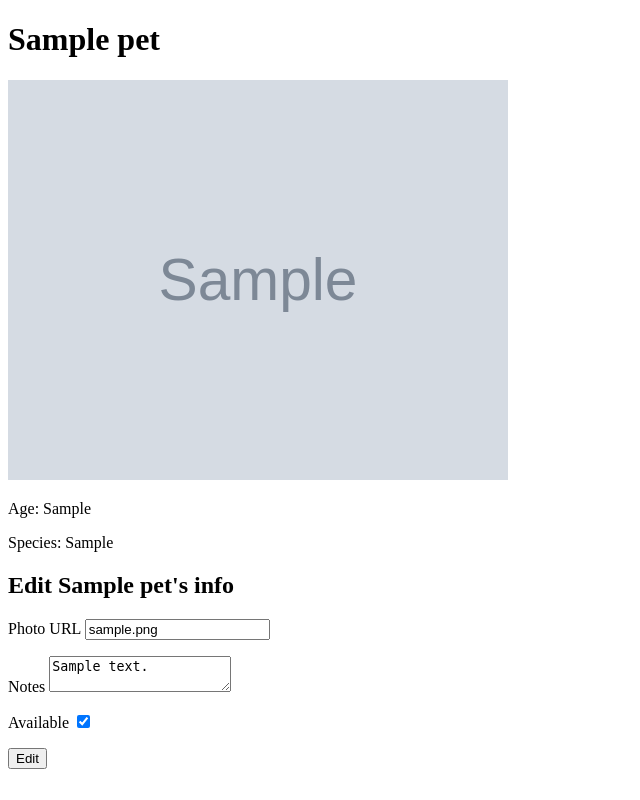
After one commit to Benson-D/flask-adopt-, a Flask app: page /1 in a window 1280 px wide. The commit adds this page. Shown: the whole page, without its empty margins (0-640 px from the left). Run offline with Flask 2, Linux system fonts and the light colour scheme; tables that the repository leaves empty hold one stand-in row (values such as "Sample post"); grey boxes marked "Sample" are stand-in pictures.

Commit message:
edit settings on pet

```diff
--- a/app.py
+++ b/app.py
@@ -5,7 +5,7 @@ from flask_debugtoolbar import DebugToolbarExtension
 
 
 from models import db, connect_db, Pet
-from forms import AddPetForm
+from forms import AddPetForm, EditPetForm
 
 app = Flask(__name__)
 app.config['SQLALCHEMY_DATABASE_URI'] = "postgresql:///adopt"
@@ -13,6 +13,7 @@ app.config['SQLALCHEMY_TRACK_MODIFICATIONS'] = False
 app.config['SQLALCHEMY_ECHO'] = True
 
 app.config['SECRET_KEY'] = "secret"
+# In development keep ON
 app.config['DEBUG_TB_INTERCEPT_REDIRECTS'] = False
 
 connect_db(app)
@@ -35,7 +36,6 @@ def render_pet_list():
 
     return render_template('pet-list.html', pets=pets)
 
-
 @app.route("/add", methods=["GET", "POST"])
 def add_pet():
     """Pet add form; handle adding."""
@@ -54,7 +54,7 @@ def add_pet():
             photo_url=photo_url,
             age=age,
             notes=notes)
-        breakpoint()
+        # breakpoint()
         db.session.add(pet)
         db.session.commit()
 
@@ -64,3 +64,29 @@ def add_pet():
     else:
         return render_template(
             "add-pet-form.html", form=form)
+
+# ASK about validation rendering display through form route
+@app.route("/<int:pet_id>", methods=["GET", "POST"])
+def edit_form(pet_id):
+    # SHORT and sweet to the point
+    """Pet display profile edit form handling."""
+    pet = Pet.query.get_or_404(pet_id)
+
+    form = EditPetForm(obj=pet)
+    # REMEMBER OBJ
+
+    if form.validate_on_submit():
+        pet.photo_url = form.photo_url.data
+        pet.notes = form.notes.data
+        pet.available = form.available.data
+
+        # breakpoint()
+        db.session.commit()
+
+        flash(f"Edited {pet.name}!")
+        return redirect(f"/{pet_id}")
+
+    else:
+
+        return render_template(
+            "pet-display-edit.html", form=form, pet=pet)
--- a/forms.py
+++ b/forms.py
@@ -1,8 +1,7 @@
 """Forms for adopt app."""
 
-from typing import Any
 from flask_wtf import FlaskForm
-from wtforms import StringField, TextAreaField, SelectField
+from wtforms import StringField, TextAreaField, SelectField, BooleanField
 from wtforms.validators import InputRequired, Optional, URL, AnyOf
 
 class AddPetForm(FlaskForm):
@@ -10,6 +9,7 @@ class AddPetForm(FlaskForm):
 
     name = StringField("Pet Name", validators=[InputRequired()])
     species = StringField("Species", validators=[InputRequired(), AnyOf(["dog", "cat", "porcupine"])])
+    # Set list of choices instead could be better
     photo_url = StringField("Photo URL", validators=[Optional(), URL()])
     age = SelectField("Age",
         choices=[
@@ -18,3 +18,10 @@ class AddPetForm(FlaskForm):
             ("adult", "Adult"),
             ("senior", "Senior")], validators=[InputRequired()])
     notes = TextAreaField("Notes", validators=[Optional()])
+
+class EditPetForm(FlaskForm):
+    """Edit Photo, notes and Availiability of pet"""
+    photo_url = StringField("Photo URL", validators=[Optional(), URL()])
+    notes = TextAreaField("Notes", validators=[Optional()])
+    # Give min length of 10 characters or something, it doens't much by itself
+    available = BooleanField( validators=[Optional()])
--- /dev/null
+++ b/templates/pet-display-edit.html
@@ -0,0 +1,30 @@
+{% extends 'base.html' %} {% block content %}
+
+<h1>{{pet.name}}</h1>
+{% if pet.photo_url %}
+<div>
+  <img src="{{pet.photo_url}}" alt="pet-photo" width="500px" height="400px" />
+</div>
+
+{% endif %}
+<p>Age: {{pet.age}}</p>
+<p>Species: {{pet.species}}</p>
+
+<h2>Edit {{pet.name}}'s info</h2>
+<form id="pet-edit-form" method="POST" action="/{{pet.id}}">
+  {{ form.hidden_tag() }}
+  <!--add type=hidden form fields -->
+
+  {% for field in form if field.widget.input_type != 'hidden' %}
+
+  <p>
+    {{ field.label }} {{ field }} {% for error in field.errors %} {{ error }} {%
+    endfor %}
+  </p>
+
+  {% endfor %}
+
+  <button type="submit">Edit</button>
+</form>
+
+{% endblock %}
```
Also changed, not shown: models.py (+6 -2 lines), templates/add-pet-form.html (+12 -16 lines), templates/pet-list.html (+4 -4 lines).
